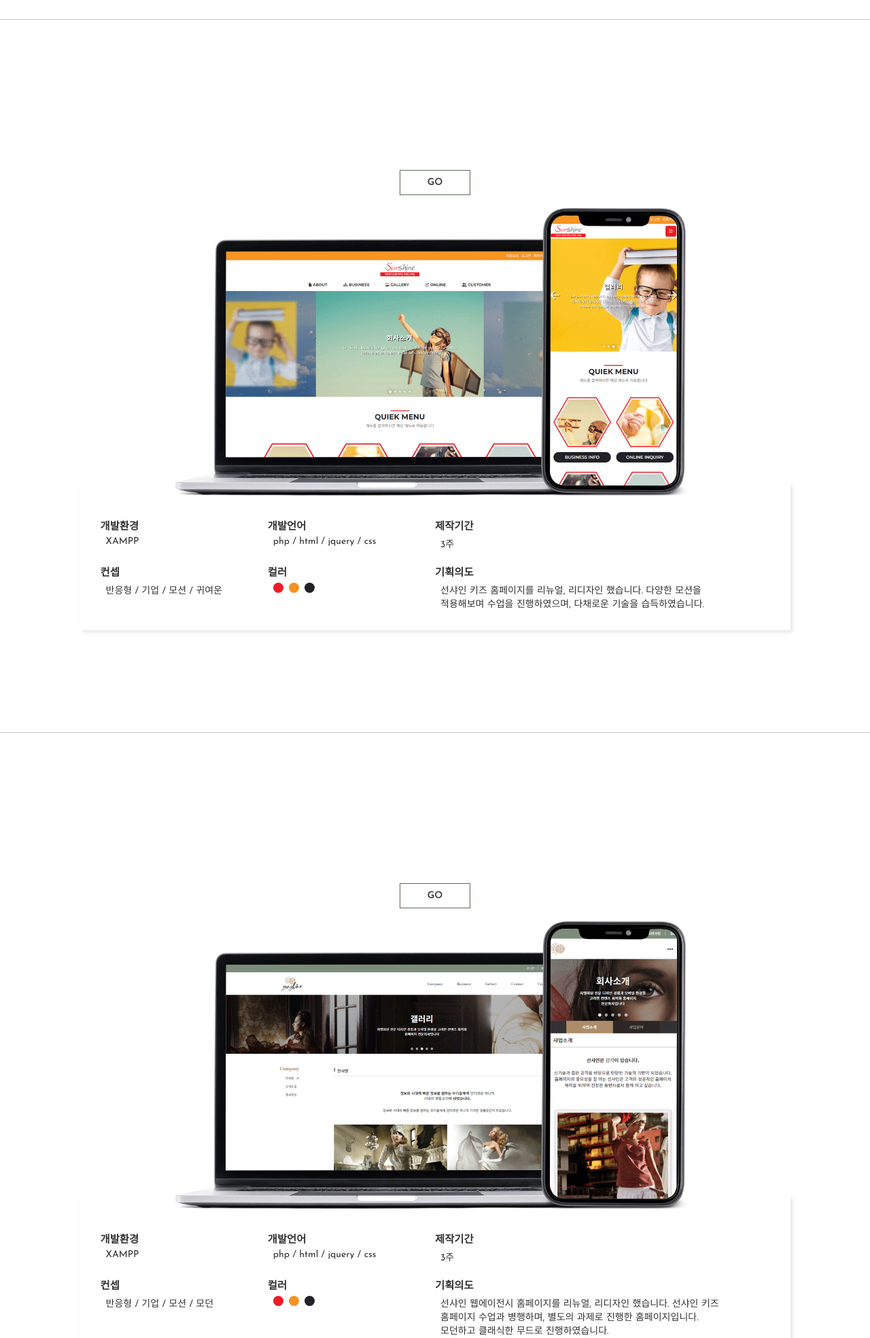
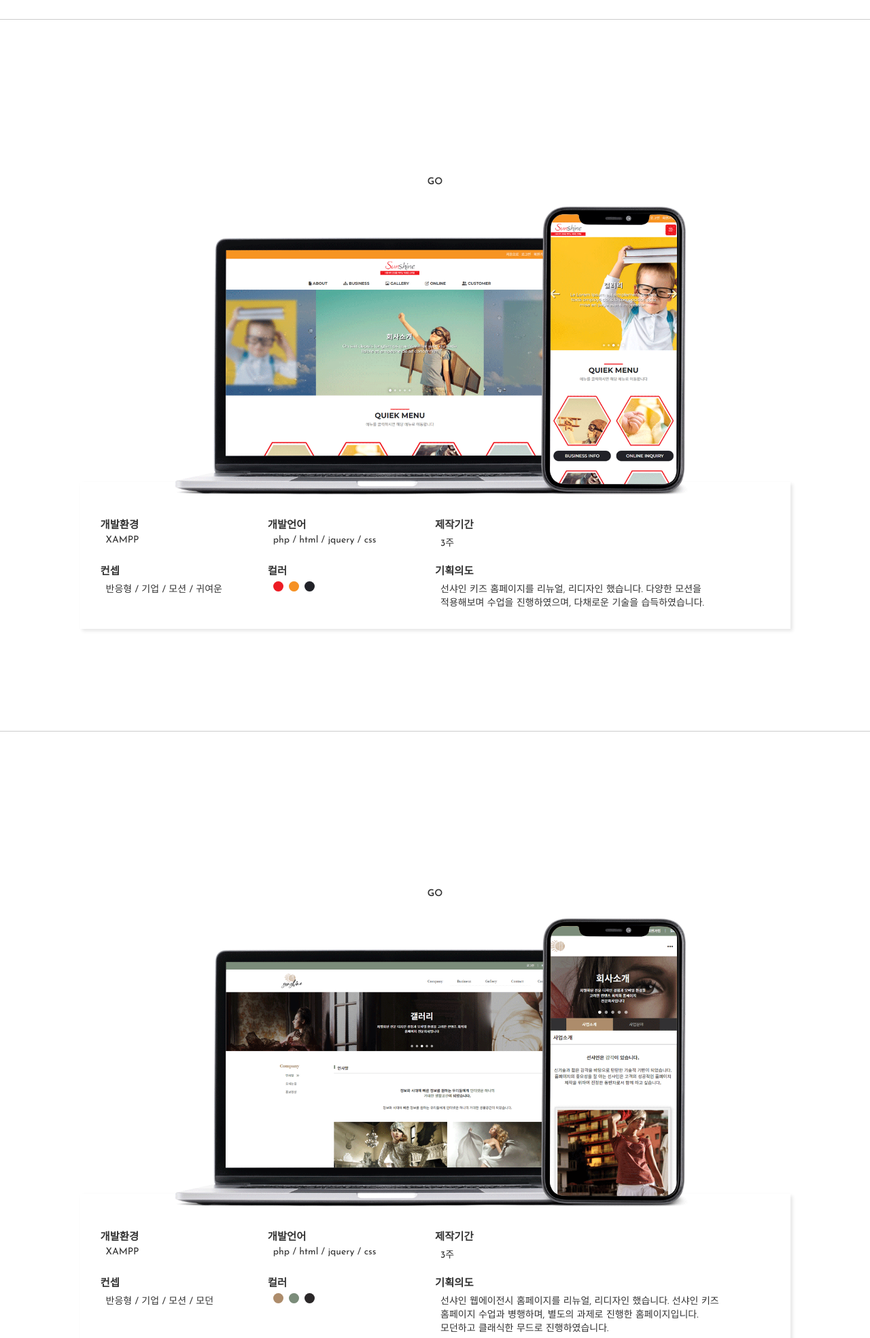
Before and after one commit to purplelilith/portfolio, a PHP site: page / in a window 1280 px wide. Shown: the part 981-2949 px from the top of the page at 68% size. Run offline with PHP 8.4, Linux system fonts and the light colour scheme; some libraries are stand-ins or nearby versions.

Commit message:
추가 작업한 부분들

```diff
--- a/css/web_port.css
+++ b/css/web_port.css
@@ -47,10 +47,11 @@
 .pub_section .title_box button {
   margin-top: 30px;
   padding: 10px 40px;
-  border: 1px solid var(--point);
   text-transform: uppercase;
   font-weight: 600;
+  background-color: #fff;
 }
+
 .pub_section figure{
   position: relative;
   max-width: 800px;
@@ -96,15 +97,7 @@
   border-radius: 50%;
   margin-right: 8px;
 }
-.pub_section .content_container ul>li>ul>li:nth-child(1){
-  background-color: #ed1c24;
-}
-.pub_section .content_container ul>li>ul>li:nth-child(2){
-  background-color: #f69124;
-}
-.pub_section .content_container ul>li>ul>li:nth-child(3){
-  background-color: #212228;
-}
+
 @media screen and (min-width:1000px) {
   .pub_section .content_container>ul{
     display: flex;
@@ -149,3 +142,24 @@
   transform: translateY(0);
   opacity: 1;
 }
+
+/* 컬러 */
+.pub_section1 .content_container ul>li>ul>li:nth-child(1){
+  background-color: #ed1c24;
+}
+.pub_section1 .content_container ul>li>ul>li:nth-child(2){
+  background-color: #f69124;
+}
+.pub_section1 .content_container ul>li>ul>li:nth-child(3){
+  background-color: #212228;
+}
+
+.pub_section2 .content_container ul>li>ul>li:nth-child(1){
+  background-color: #AD8C6B;
+}
+.pub_section2 .content_container ul>li>ul>li:nth-child(2){
+  background-color: #7B8C7A;
+}
+.pub_section2 .content_container ul>li>ul>li:nth-child(3){
+  background-color: #2A2728;
+}
--- a/js/script.js
+++ b/js/script.js
@@ -1,13 +1,16 @@
 $(function(){
 
   function fnScroll() {
-    var offset = $('.pub_section1').offset().top
-    if(scry >= offset - winh * 0.5) {
-      $('.pub_wrap').addClass('active')
-    }else {
-      $('.pub_wrap').removeClass('active')
-    }
-  }
+    $('.pub_wrap').each(function(){
+      var offset = $(this).offset().top
+      if(scry >= offset - winh * 0.3) {
+        $(this).addClass('active')
+      }else {
+        $(this).removeClass('active')
+      }//if else
+    })//each
+  }//fn
+
   fnScroll()
   $(window).scroll(function(){
     fnScroll()
--- a/web_port.php
+++ b/web_port.php
@@ -1,6 +1,6 @@
-<div class="pub_wrap pub_wrap1" data-num="1">
+<div class="pub_wrap">
 <img class="section_bg" src="./img/web_port/bg_sunshine.png" alt="">
-  <section class="pub_section">
+  <section class="pub_section pub_section1">
     <div class="title_box">
       <i>web publishing 01.</i>
       <h2>선샤인 키즈 리뉴얼 홈페이지</h2>
@@ -43,9 +43,9 @@
     </div>
   </section>
 </div>
-<div class="pub_wrap pub_wrap2" data-num="2">
+<div class="pub_wrap">
 <img class="section_bg" src="./img/web_port/bg_sunshineweb.png" alt="">
-  <section class="pub_section">
+  <section class="pub_section pub_section2">
     <div class="title_box">
       <i>web publishing 02.</i>
       <h2>선샤인 웹에이전시 홈페이지</h2>
```
